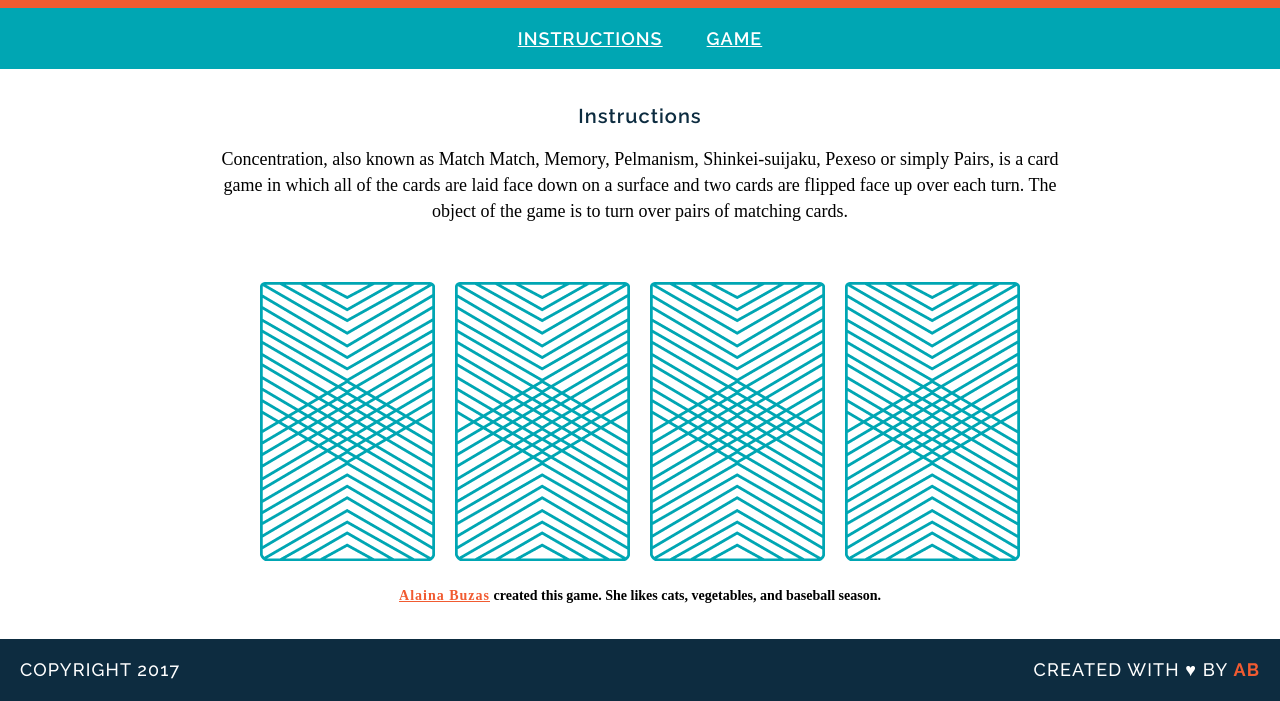
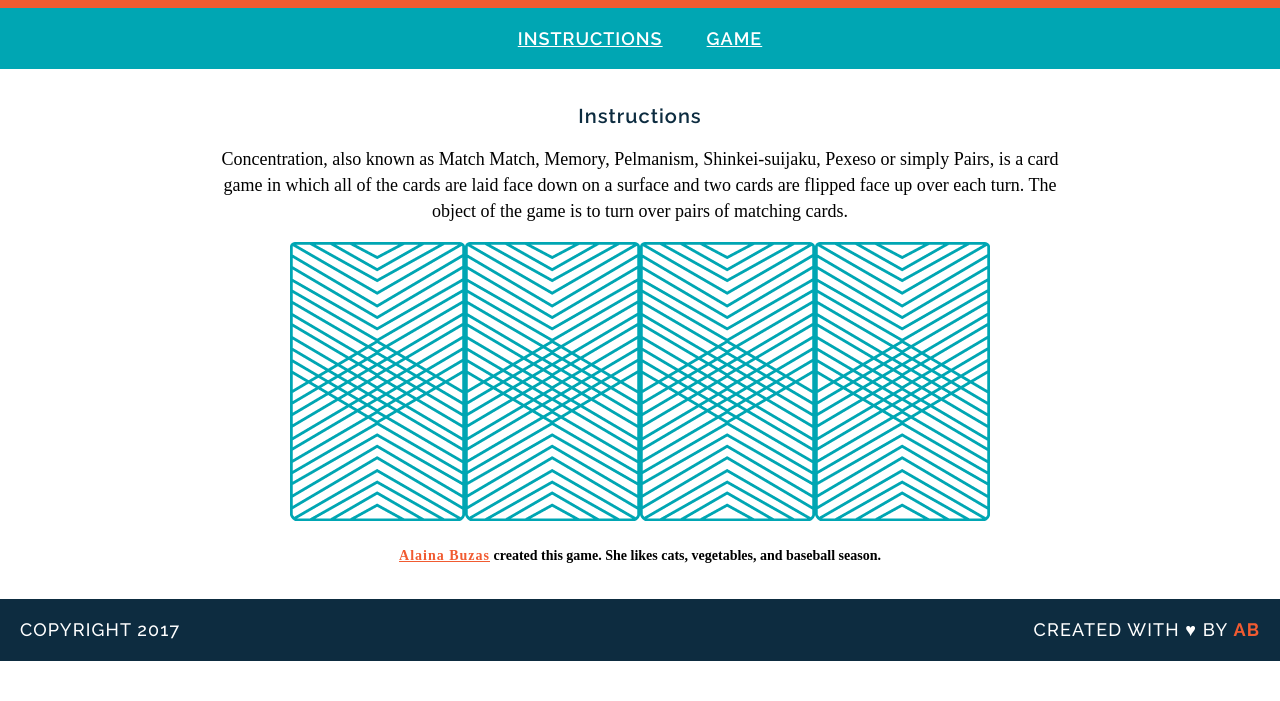
Before and after one commit to alainabuzas/memorygame2, a plain HTML site: page index.html in a window 1280 px wide. Shown: the part 105-806 px from the top of the page. Drawn offline with Linux system fonts and the light colour scheme; a web font is replaced by a local one.

Commit message:
everything works!

```diff
--- a/index.html
+++ b/index.html
@@ -21,12 +21,7 @@
 <h2>Instructions</h2>
 <p> Concentration, also known as Match Match, Memory, Pelmanism, Shinkei-suijaku, Pexeso or simply Pairs, is a card game in which all of the cards are laid face down on a surface and two cards are flipped face up over each turn. The object of the game is to turn over pairs of matching cards.</p>
 
-<div>
-	<img src="images/back.png" alt="Queen of Diamonds" class="card">
-	<img src="images/back.png" alt="Queen of Hearts" class="card">
-	<img src="images/back.png" alt="King of Diamonds" class="card">
-	<img src="images/back.png" alt="King of Hearts" class="card">
-</div>
+<div id="game-board" class="board clearfix"></div>
 
 <h5><a href="https://www.instagram.com/alainabuzas/" class="h5link">Alaina Buzas</a> created this game. She likes cats, vegetables, and baseball season.</h5>
 </main>
--- a/js/main.js
+++ b/js/main.js
@@ -1,24 +1,56 @@
 console.log("Up and running!");
 
-var cards = ["queen", "queen", "king", "king"];
+var cards = [
+	{
+		"rank": "queen",
+		"suit": "hearts",
+		"cardImage": "images/queen-of-hearts.png"
+	},
+	{
+		"rank": "queen",
+		"suit": "diamonds",
+		"cardImage": "images/queen-of-diamonds.png"
+	},
+	{
+		"rank": "king",
+		"suit": "king of hearts",
+		"cardImage": "images/king-of-hearts.png"
+	},
+	{
+		"rank": "king",
+		"suit": "king of diamonds",
+		"cardImage": "images/king-of-diamonds.png"
+	}
+];
+
 var cardsInPlay = [];
-var cardOne = cards[0];
-var cardTwo = cards[1];
 
-cardsInPlay.push(cardOne);
-cardsInPlay.push(cardTwo);
-
-console.log("User flipped " + cardsInPlay[0]);
-console.log("User flipped " + cardsInPlay[1]);
-
-var checkForMatch = function() {
-	if (cardsInPlay.length === 2){
-		if (cardsInPlay[0] === cardsInPlay[1]) {
-			alert ("You found a match!");
-		} else {
-			alert ("Sorry, try again.");
-		}
-}
+var checkForMatch = function () {
+	if (cardsInPlay[0] === cardsInPlay[1]) {
+      alert("You found a match! Refresh the page to play again!");
+  } else {
+      alert("Sorry, no match! Refresh the page to try again.");
+  }
 }
 
-console.log()
+var flipCard = function () {
+	var cardId = this.getAttribute('data-id');
+	console.log("User flipped " + cards[cardId].rank);
+	cardsInPlay.push(cards[cardId].rank);
+	this.setAttribute('src', cards[cardId].cardImage);
+	if (cardsInPlay.length === 2) {
+		checkForMatch();
+	}
+};
+
+var createBoard = function () {
+	for (var i=0; i < cards.length; i++) {
+	var cardElement = document.createElement('img');
+	cardElement.setAttribute('src', 'images/back.png');
+	cardElement.setAttribute('data-id', i);
+	cardElement.addEventListener('click', flipCard);
+	document.getElementById('game-board').appendChild(cardElement);
+	}
+}
+
+createBoard ();
```
Also changed, not shown: css/style.css (line endings or trailing spaces).
